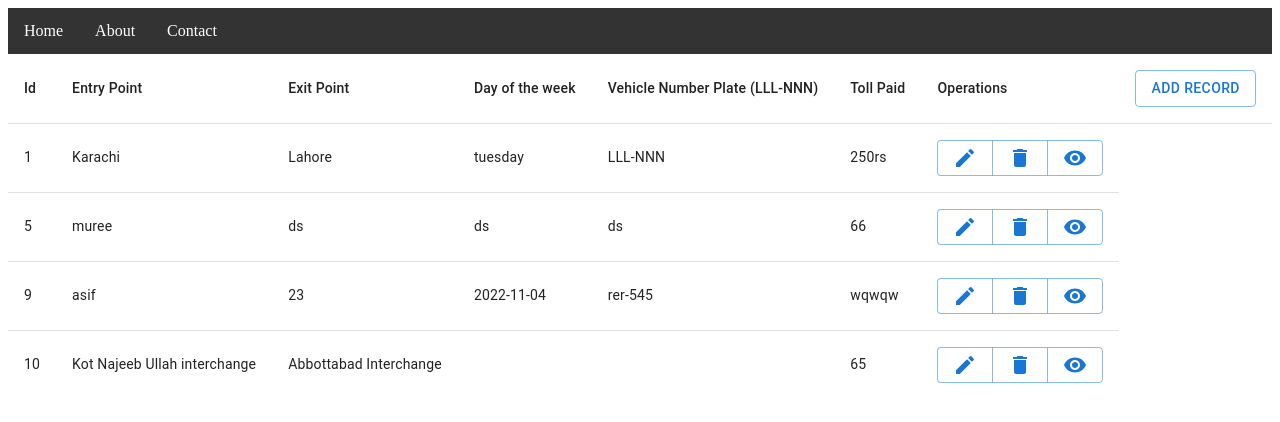
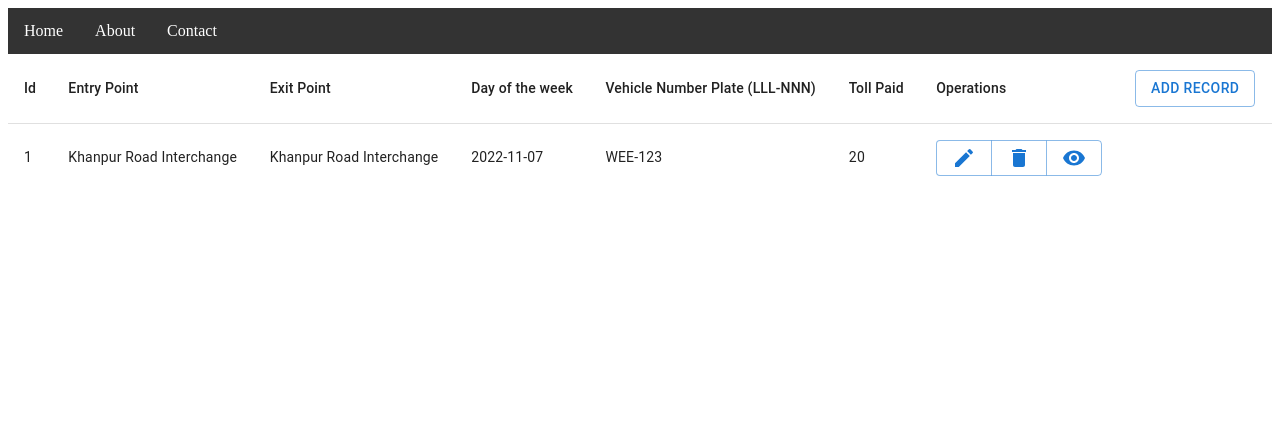
Before and after one commit to iasifmehmood/techliftbootcamp_asif, a React (Create React App) app in the folder Assignment_4/toll-system/: page / in a window 1280 px wide. Shown: the top 422 px of the page. Built offline with nearby package versions, Linux system fonts and the light colour scheme; data requests are answered from the project's data file.

Commit message:
added date props complete project

```diff
--- a/Assignment_4/toll-system/db.json
+++ b/Assignment_4/toll-system/db.json
@@ -1,36 +1,12 @@
 {
   "tollData": [
     {
-      "id": 1,
-      "entry_point": "Karachi",
-      "exit_point": "Lahore",
-      "day": "tuesday",
-      "number_plate": "LLL-NNN",
-      "toll_paid": "250rs"
-    },
-    {
-      "entry_point": "muree",
-      "exit_point": "ds",
-      "day": "ds",
-      "number_plate": "ds",
-      "toll_paid": "66",
-      "id": 5
-    },
-    {
-      "entry_point": "asif",
-      "exit_point": "23",
-      "day": "2022-11-04",
-      "number_plate": "rer-545",
-      "toll_paid": "wqwqw",
-      "id": 9
-    },
-    {
-      "entry_point": "Kot Najeeb Ullah interchange",
-      "exit_point": "Abbottabad Interchange",
-      "day": "",
-      "number_plate": "",
-      "toll_paid": "65",
-      "id": 10
+      "entry_point": "Khanpur Road Interchange",
+      "exit_point": "Khanpur Road Interchange",
+      "day": "2022-11-07",
+      "number_plate": "WEE-123",
+      "toll_paid": "20",
+      "id": 1
     }
   ]
 }
--- a/Assignment_4/toll-system/package.json
+++ b/Assignment_4/toll-system/package.json
@@ -25,6 +25,7 @@
     "react-dom": "^18.2.0",
     "react-router-dom": "^6.4.3",
     "react-scripts": "5.0.1",
+    "react-text-mask": "^5.5.0",
     "typescript": "^4.4.2",
     "web-vitals": "^2.1.0"
   },
--- a/Assignment_4/toll-system/src/components/toll_data/AddTollData.tsx
+++ b/Assignment_4/toll-system/src/components/toll_data/AddTollData.tsx
@@ -10,7 +10,7 @@ import { useState } from "react";
 import axios from "axios";
 import { useNavigate } from "react-router-dom";
 import MenuItem from "@mui/material/MenuItem";
-//import MaskedInput from 'react-text-mask';
+
 
 const AddTollData: any = () => {
   const [tollData, setTollData] = useState({
@@ -48,7 +48,6 @@ const AddTollData: any = () => {
 
                                                 // Toll Tax Calculation Starts From Here
 
-
   const perKmCharges: number = 0.2; //20% charges
 
   const interchange:any={
@@ -77,7 +76,7 @@ const AddTollData: any = () => {
     return new Date(tollData.day).toLocaleString("default", { month: "long" });
   }
 
-  const getDate=()=>{
+  const getDate:any=()=>{
     return new Date(tollData.day).getUTCDate();
   }
 
@@ -135,14 +134,6 @@ const AddTollData: any = () => {
             Enter Information
           </Typography>
 
-          {/* <TextField
-            label="Enter Entry Point"
-            name="entry_point"
-            value={entry_point}
-            onChange={(e) => onInputChange(e)}
-            required
-          /> */}
-
           <form onSubmit={handleFormSubmit}>
             <TextField
               label="Select Entry Point"
@@ -150,7 +141,6 @@ const AddTollData: any = () => {
               name="entry_point"
               value={entry_point}
               onChange={e => onInputChange(e)}
-              // onClick={e => handleChange(e)}
               required
               select
             >
@@ -183,7 +173,6 @@ const AddTollData: any = () => {
               name="exit_point"
               value={exit_point}
               onChange={e => onInputChange(e)}
-              // onClick={e => handleChange(e)}
               required
               select
             >
@@ -217,7 +206,8 @@ const AddTollData: any = () => {
             value={number_plate}
             fullWidth
             required
-
+            inputProps={{ pattern: "[A-Z]{1,3}[-][1-9]{1,3}" }}
+            helperText="Please Enter in this format LLL-NNN"
           />
 
             <TextField
@@ -225,13 +215,11 @@ const AddTollData: any = () => {
             name="day"
             value={day}
             onChange={(e: any) => onInputChange(e)}
-            //defaultValue={defaultDateValue}
             type="date"
             fullWidth
           />
 
             <TextField
-              // label="Enter Toll Paid"
               name="toll_paid"
               value={toll_paid}
               onChange={e => onInputChange(e)}
```
Also changed, not shown: 1 other file (tests, documents, lock files or other folders).
